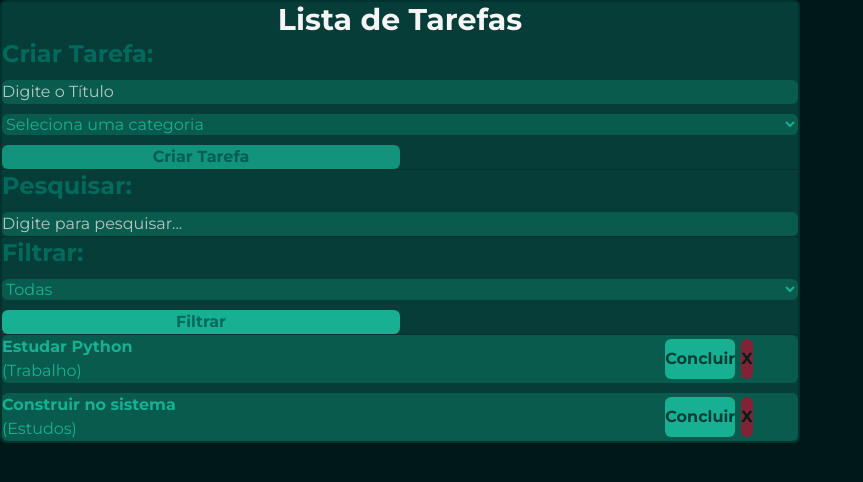
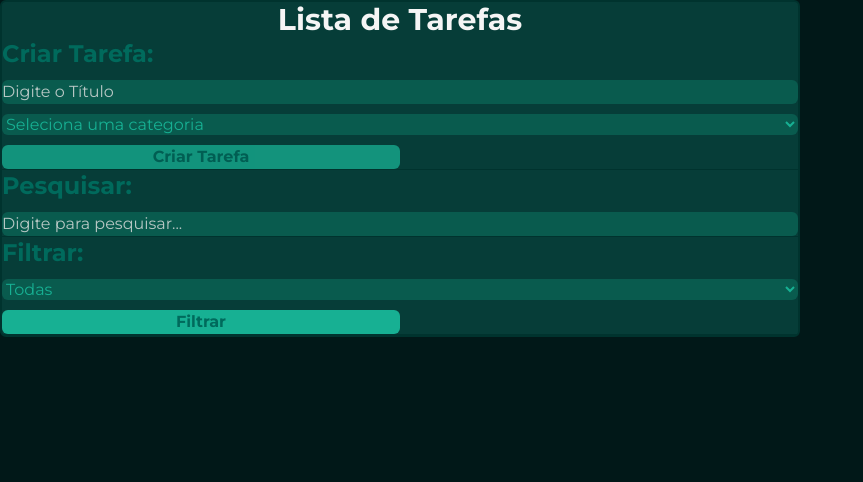
Before and after one commit to FerdiCayet/Taskly, a React (Vite) app: page / in a window 1280 px wide. Shown: the top 482 px of the page, without its empty margins (0-863 px from the left). Built offline with nearby package versions, Linux system fonts and the light colour scheme; a web font is replaced by a local one.

Commit message:
feat: implementa lógica completa de CRUD e filtros avançados

```diff
--- a/src/App.tsx
+++ b/src/App.tsx
@@ -9,18 +9,31 @@ export default function App() {
     const [search, setSearch] = useState<string>('');
     const [filter, setFilter] = useState<string>('all');
 
-    const [tasks, setTasks] = useState<Task[]>([
-        { id: 1, title: 'Estudar Python', category: 'job', completed: false },
-        { id: 2, title: 'Construir no sistema', category: 'study', completed: false }
-    ]);
+    const [tasks, setTasks] = useState<Task[]>([]);
 
     const handleCreateTask = (newTask: Task) => {
         setTasks((prevTasks) => [newTask, ...prevTasks]);
     };
 
-    const filteredTasks = tasks.filter((task) =>
-        task.title.toLowerCase().includes(search.toLowerCase())
-    );
+    const filteredTasks = tasks
+        .filter((task) => task.title.toLowerCase().includes(search.toLowerCase()))
+        .filter((task) => {
+            if (filter === 'all') return true;
+
+            if (filter === 'completed') return task.completed;
+
+            if (filter === 'progressing') return !task.completed;
+
+            return task.category === filter;
+        });
+
+    const handleComplete = (id: number) => {
+        setTasks((prevTasks) => prevTasks.map((task) => (task.id === id ? { ...task, completed: !task.completed } : task)));
+    };
+
+    const handleDelete = (id: number) => {
+        setTasks((prevTasks) => prevTasks.filter((task) => task.id !== id));
+    };
 
     return (
         <div className="bg-(--pine) m-auto my-15 p-3.75 flex justify-center flex-col w-200 border-2 rounded-md border-(--dark-green)">
@@ -31,7 +44,7 @@ export default function App() {
             <hr className="h-px border-0 bg-(--dark-green)"></hr>
             <FilterTasks filter={filter} onFilterChange={setFilter} />
             <hr className="h-px border-0 bg-(--dark-green)"></hr>
-            <ToDoLists taskList={filteredTasks} />
+            <ToDoLists taskList={filteredTasks} onDelete={handleDelete} onComplete={handleComplete} />
         </div>
     );
 }
--- a/src/components/ToDoLists.tsx
+++ b/src/components/ToDoLists.tsx
@@ -1,6 +1,6 @@
 import type { ToDoListProps, Category } from '../types/task';
 
-export function ToDoLists({ taskList }: ToDoListProps) {
+export function ToDoLists({ taskList, onComplete, onDelete }: ToDoListProps) {
     const category: Record<Category, string> = { study: 'Estudos', person: 'Pessoal', job: 'Trabalho', completed: 'Finalizado', progressing: 'Ausente' };
 
     return (
@@ -19,7 +19,7 @@ export function ToDoLists({ taskList }: ToDoListProps) {
                             <button
                                 className="h-10 bg-(--frog) hover:bg-(--mountain-meadow) transition text-[#063d38] font-bold bonderad rounded-md p-2 cursor-pointer disabled:cursor-no-drop disabled:opacity-75"
                                 type="button"
-                                // onClick={() => selectedCompleted(!btnCompleted)}
+                                onClick={() => onComplete(task.id)}
                             >
                                 {task.completed ? 'Reabrir' : 'Concluir'}
                             </button>
@@ -27,7 +27,7 @@ export function ToDoLists({ taskList }: ToDoListProps) {
                             <button
                                 className="h-10 bg-[#822236] hover:bg-[#5b1724] transition text-(--rich-black) font-bold bonderad rounded-md p-2 cursor-pointer disabled:cursor-no-drop disabled:opacity-75"
                                 type="button"
-                                // onClick={}
+                                onClick={() => onDelete(task.id)}
                             >
                                 X
                             </button>
```
